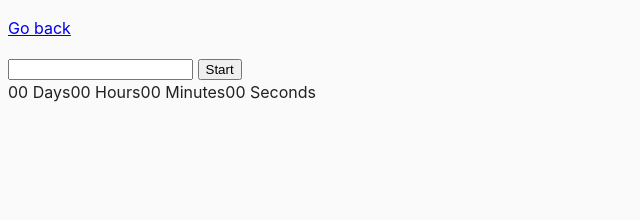
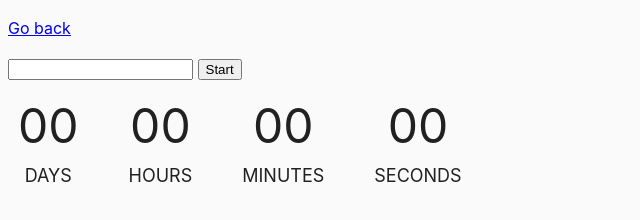
Before and after one commit to biggujo/goit-js-hw-09, a website built with Parcel: page src/02-timer.html in a window 1280 px wide. Shown: the whole page, without its empty margins (0-640 px from the left). Built offline with nearby package versions, Linux system fonts and the light colour scheme.

Commit message:
Timer styles

```diff
--- a/src/sass/pages/_02-timer.scss
+++ b/src/sass/pages/_02-timer.scss
@@ -1,4 +1,22 @@
 .timer {
   display: flex;
   flex-direction: row;
+  column-gap: 30px;
 }
+
+.timer > .field {
+  display: flex;
+  flex-direction: column;
+  justify-content: center;
+  align-items: center;
+  padding: 10px;
+
+  & > .value {
+    font-size: 48px;
+  }
+
+  & > .label {
+    text-transform: uppercase;
+    font-size: 18px;
+  }
+}
```
Also changed, not shown: src/sass/pages/_01-color-switcher.scss (line endings or trailing spaces).
